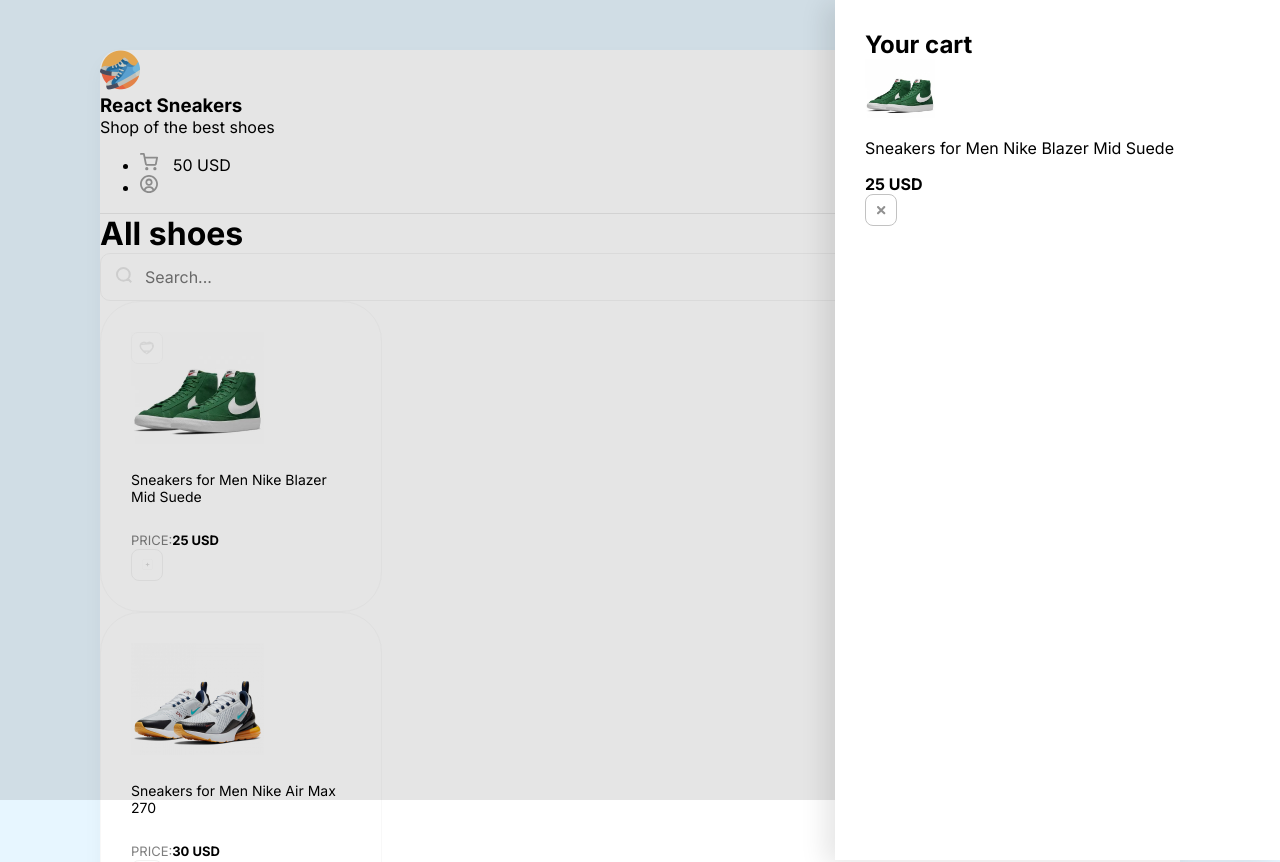
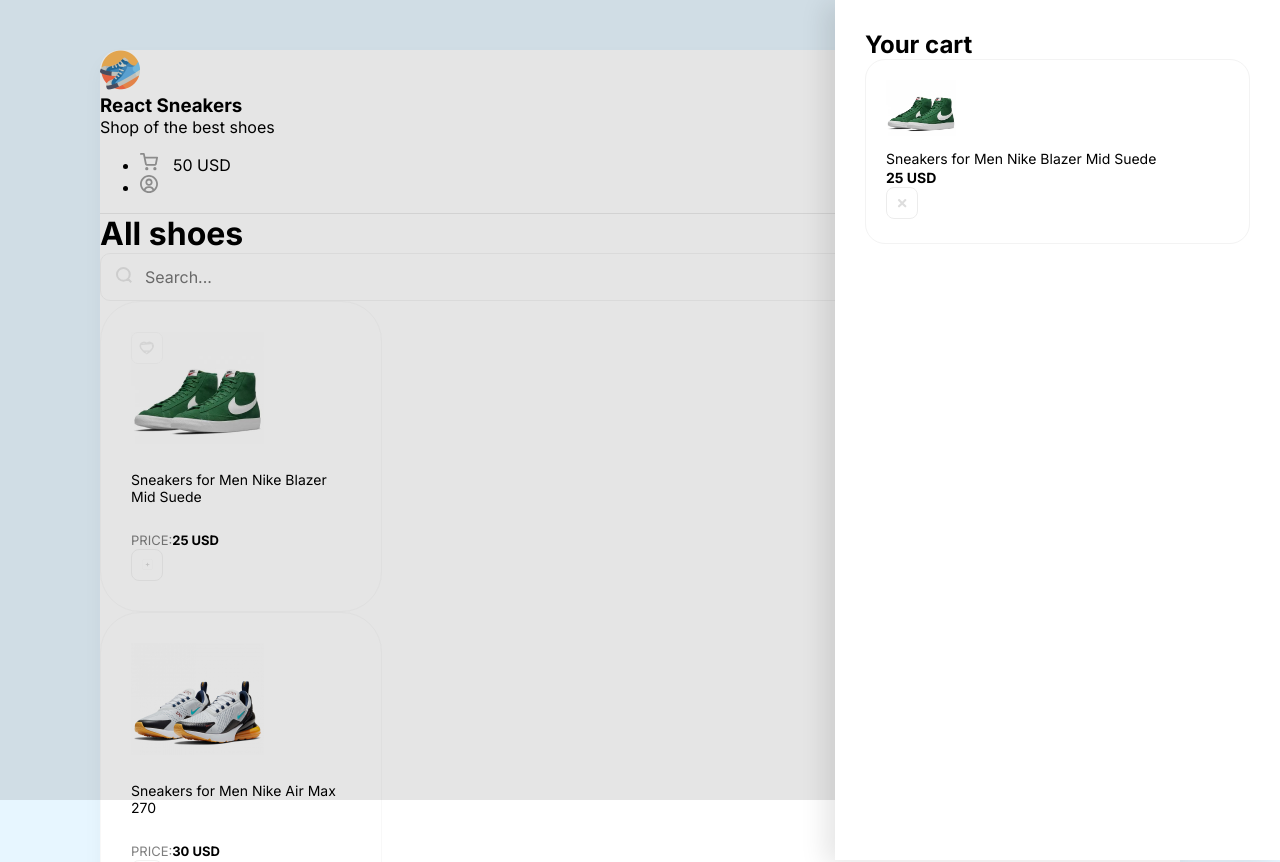
Before and after one commit to Strelna/react-boards, a React (Create React App) app: page / in a window 1280 px wide. Shown: the top 862 px of the page. Built offline with nearby package versions, Linux system fonts and the light colour scheme.

Commit message:
Added button Order

```diff
--- a/src/App.js
+++ b/src/App.js
@@ -6,12 +6,16 @@
           <h2>Your cart</h2>
 
           <div className="cartItem d-flex align-center">
-            <img width={70} src="/img/sneakers/sneakers1.jpg" alt="Sneakers" />
-            <div>
-              <p>Sneakers for Men Nike Blazer Mid Suede</p>
+            <div
+              style={{ backgroundImage: "url(/img/sneakers/sneakers1.jpg)" }}
+              className="cartItemImg"
+            ></div>
+
+            <div className="mr-10 flex">
+              <p className="mb-5">Sneakers for Men Nike Blazer Mid Suede</p>
               <b>25 USD</b>
             </div>
-            <img src="/img/btn-remove.svg" alt="Remove" />
+            <img className="removeBtn" src="/img/btn-remove.svg" alt="Remove" />
           </div>
         </div>
       </div>
--- a/src/index.scss
+++ b/src/index.scss
@@ -113,3 +113,36 @@
     margin: 0;
   }
 }
+
+.cartItem {
+  border: 1px solid #f3f3f3;
+  border-radius: 20px;
+  overflow: hidden;
+  padding: 20px;
+
+  .cartItemImg {
+    height: 70px;
+    width: 70px;
+    background-size: contain;
+    background-position: 0 -3px;
+    background-repeat: no-repeat;
+    margin-right: 20px;
+  }
+
+  p {
+    font-size: 14px;
+    margin: 0;
+  }
+  b {
+    font-size: 14px;
+  }
+
+  .removeBtn {
+    opacity: 0.3;
+    cursor: pointer;
+    transition: opacity 0.15s ease-in-out;
+  }
+  &:hover {
+    opacity: 1;
+  }
+}
```
